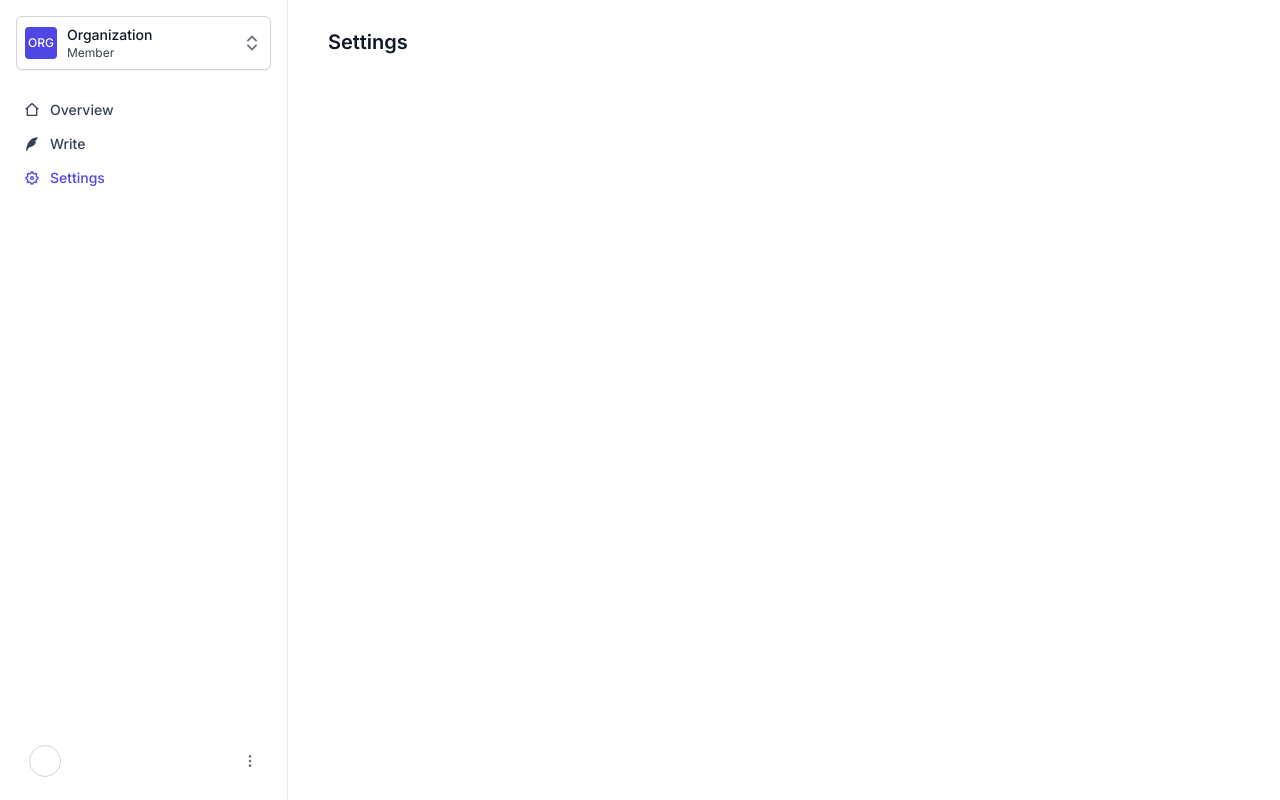
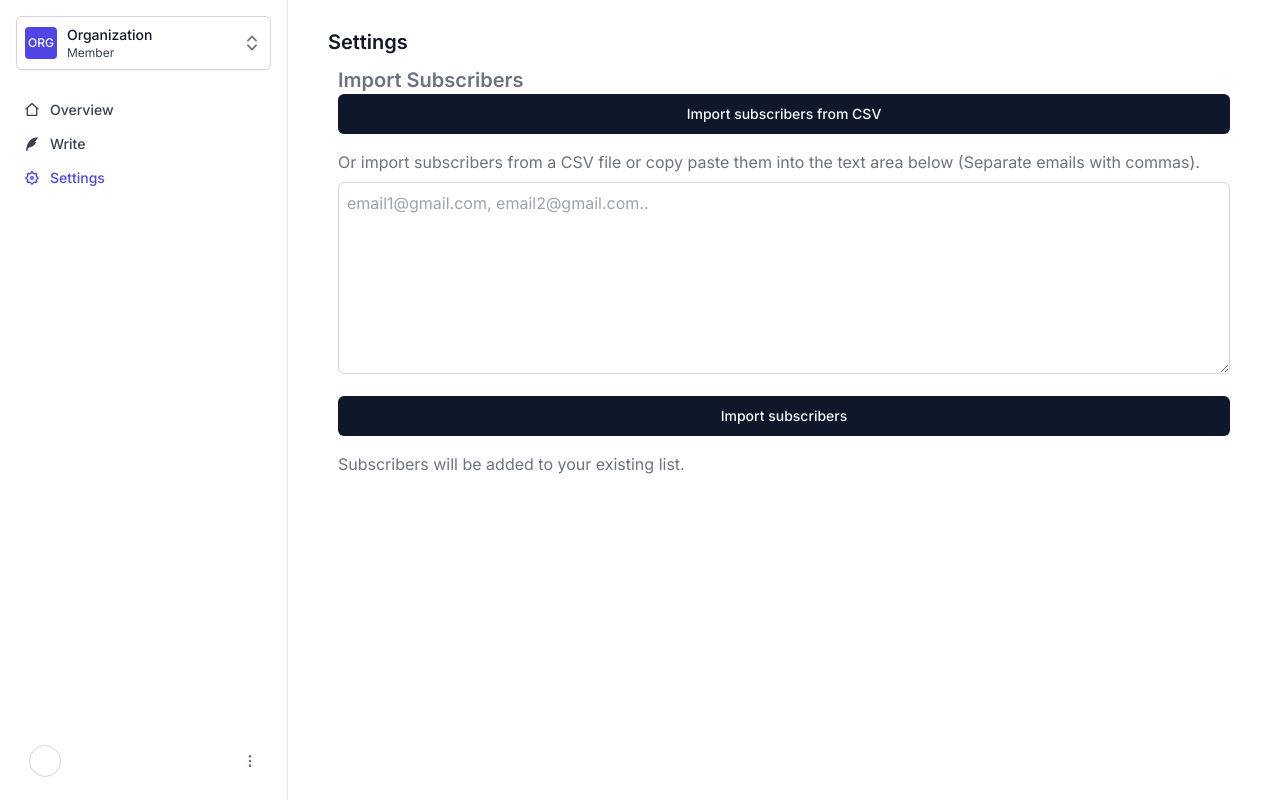
Before and after one commit to 0x0elliot/AcidRain, a Next.js app in the folder frontend/: page /settings in a window 1280 px wide. Built offline with nearby package versions, Linux system fonts and the light colour scheme.

Commit message:
fix[import-subscribers]: frontend done, backend in progress

```diff
--- a/frontend/package.json
+++ b/frontend/package.json
@@ -29,11 +29,13 @@
     "@tiptap/extension-bubble-menu": "^2.4.0",
     "@tiptap/extension-code-block": "^2.4.0",
     "@tiptap/extension-document": "^2.4.0",
+    "@tiptap/extension-font-family": "^2.4.0",
     "@tiptap/extension-heading": "^2.4.0",
     "@tiptap/extension-italic": "^2.4.0",
     "@tiptap/extension-paragraph": "^2.4.0",
     "@tiptap/extension-text": "^2.4.0",
     "@tiptap/extension-text-align": "^2.4.0",
+    "@tiptap/extension-text-style": "^2.4.0",
     "@tiptap/extension-underline": "^2.4.0",
     "@tiptap/pm": "^2.4.0",
     "@tiptap/react": "^2.4.0",
@@ -68,6 +70,7 @@
     "tailwindcss-animate": "^1.0.7",
     "tiptap": "^1.32.2",
     "tiptap-extension-resize-image": "^1.1.7",
+    "tiptap-footnotes": "^1.1.0",
     "tiptap-markdown": "^0.8.10"
   },
   "devDependencies": {
--- a/frontend/src/app/(dashboard)/(main)/overview/page.tsx
+++ b/frontend/src/app/(dashboard)/(main)/overview/page.tsx
@@ -8,28 +8,8 @@ import { LineChart } from '@tremor/react';
 
 const chartdata = [
   {
-    date: 'Jan 24',
+    date: 'Jun 24',
     Subscribers: 0,
-  },
-  {
-    date: 'Feb 24',
-    Subscribers: 1,
-  },
-  {
-    date: 'Mar 24',
-    Subscribers: 0,
-  },
-  {
-    date: 'Apr 24',
-    Subscribers: 5,
-  },
-  {
-    date: 'May 24',
-    Subscribers: 3,
-  },
-  {
-    date: 'Jun 24',
-    Subscribers: 7,
   },
 ]
 
@@ -100,6 +80,9 @@ export default function Overview() {
           </div>
         </>
       </div>
+
+
+
     </>
   )
 }
--- a/frontend/src/app/(dashboard)/(main)/settings/page.tsx
+++ b/frontend/src/app/(dashboard)/(main)/settings/page.tsx
@@ -1,13 +1,53 @@
-import { Button } from "@/components/Button"
-import { ArrowAnimated } from "@/components/ui/icons/ArrowAnimated"
-import { TremorPlaceholder } from "@/components/ui/icons/TremorPlaceholder"
-import Link from "next/link"
-import { siteConfig } from "../../../siteConfig"
+import { Button } from "@/components/ui/button"
 
 export default function Settings() {
   return (
     <>
+      {/* Add import subscribers with csv or copy paste */}
+      <section aria-labelledby="settings-import-subscribers" style={{ margin: '10px'}}>
+        <h2
+          id="settings-import-subscribers"
+          className="scroll-mt-10 text-lg font-semibold text-gray-500 sm:text-xl dark:text-gray-50"
+        >
+          Import Subscribers
+        </h2>
 
+        <div className="flex flex-col space-y-2">
+          <Button
+            className="w-full"
+          >
+            Import subscribers from CSV
+          </Button>
+        </div>
+
+        <div className="mt-4">
+          <p className="text-gray-500 dark:text-gray-400">
+            Or import subscribers from a CSV file or copy paste them into the text
+            area below (Separate emails with commas).
+          </p>
+
+          <textarea
+            className="w-full h-48 mt-2 p-2 border border-gray-300 dark:border-gray-700 rounded-md"
+            placeholder="email1@gmail.com, email2@gmail.com.."
+          ></textarea>
+        </div>
+
+        <div className="mt-4">
+          <Button
+            className="w-full"
+          >
+            Import subscribers
+          </Button>
+        </div>
+
+        <div className="mt-4">
+          <p className="text-gray-500 dark:text-gray-400">
+            Subscribers will be added to your existing list.
+          </p>
+        </div>
+
+
+      </section>
     </>
   )
 }
--- a/frontend/src/app/(dashboard)/(main)/write/page.tsx
+++ b/frontend/src/app/(dashboard)/(main)/write/page.tsx
@@ -46,8 +46,8 @@ export default function Write() {
       },
       mode: 'cors',
       body: JSON.stringify({
-        title: 'New Post',
-        content: 'Start writing your post here.',
+        title: 'Your interesting title',
+        content: '<p style="font-family: Trebuchet MS !important;">Start writing here...</p>',
       }),
     })
 
--- a/frontend/src/app/(dashboard)/(main)/write/post/page.tsx
+++ b/frontend/src/app/(dashboard)/(main)/write/post/page.tsx
@@ -5,10 +5,13 @@ import { siteConfig } from "@/app/siteConfig"
 import cookies from 'nookies';
 
 import { useEditor, EditorContent } from "@tiptap/react";
-import { StarterKit } from "@syfxlin/tiptap-starter-kit";
+import { Document, StarterKit } from "@syfxlin/tiptap-starter-kit";
 import { Markdown } from 'tiptap-markdown';
 import TextAlign from '@tiptap/extension-text-align'
 import ImageResize from 'tiptap-extension-resize-image';
+import { Footnotes, FootnoteReference, Footnote } from "tiptap-footnotes";
+import FontFamily from '@tiptap/extension-font-family';
+import TextStyle from '@tiptap/extension-text-style';
 
 import toast, { Toaster } from 'react-hot-toast';
 
@@ -25,17 +28,28 @@ export default function Post() {
     extensions: [
       StarterKit.configure({
         // disable
-        emoji: false,
+        emoji: true,
+        document: false,
         // configure
         heading: {
           levels: [1, 2],
         },
       }),
+      Document.extend({
+        content: "block+ footnotes",
+      }),
       Markdown,
       ImageResize,
+      Footnotes,
+      Footnote,
+      FootnoteReference,
+      TextStyle,
       TextAlign.configure({
         types: ['heading', 'paragraph'],
       }),
+      FontFamily.configure({
+        types: ['textStyle'],
+      })
     ],
     content: postContent,
   });
@@ -75,9 +89,9 @@ export default function Post() {
   useEffect(() => {
     if (editor !== null) {
       editor.commands.setContent(postContent);
+      editor.commands.setFontFamily('Trebuchet MS');
     }
   }, [postContent]);
-
 
   const handleEditClick = () => {
     setIsEditing(true);
@@ -166,12 +180,6 @@ export default function Post() {
           >
             Right
           </button>
-          <button
-            onClick={() => editor?.chain().focus().setTextAlign('justify').run()}
-            className={editor?.isActive({ textAlign: 'justify' }) ? 'is-active' : ''}
-          >
-            Justify
-          </button>
           <button onClick={() => editor?.chain().focus().unsetTextAlign().run()}>Unset text align</button>
 
           <button
--- a/frontend/src/app/globals.css
+++ b/frontend/src/app/globals.css
@@ -70,6 +70,7 @@
   * {
     @apply border-border;
   }
+
   body {
     @apply bg-background text-foreground;
   }
```
Also changed, not shown: frontend/src/app/(dashboard)/(main)/write/post/page.css (+6 -1 lines), 1 other file (tests, documents, lock files or other folders). Lines whose indentation alone changed are shown as unchanged.
